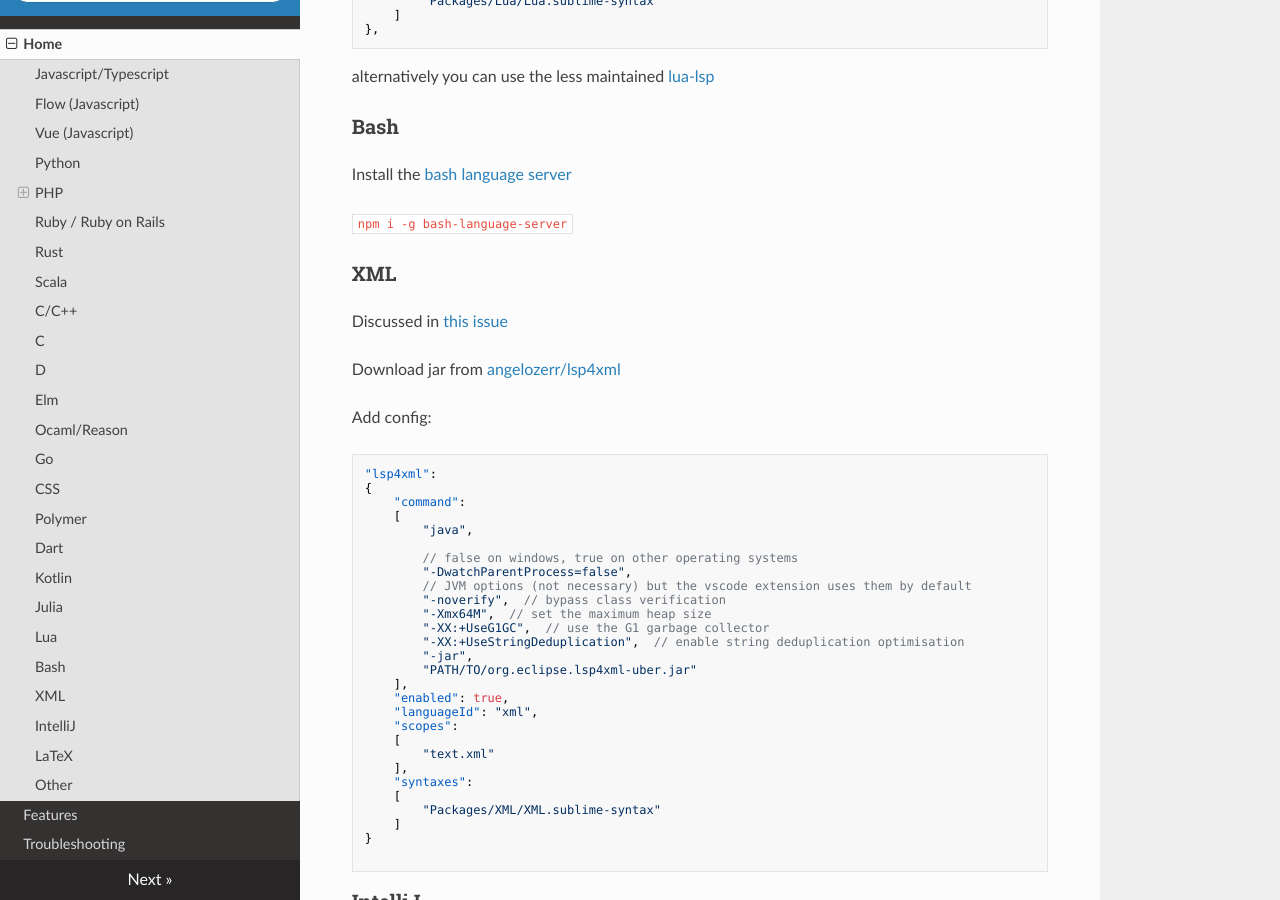
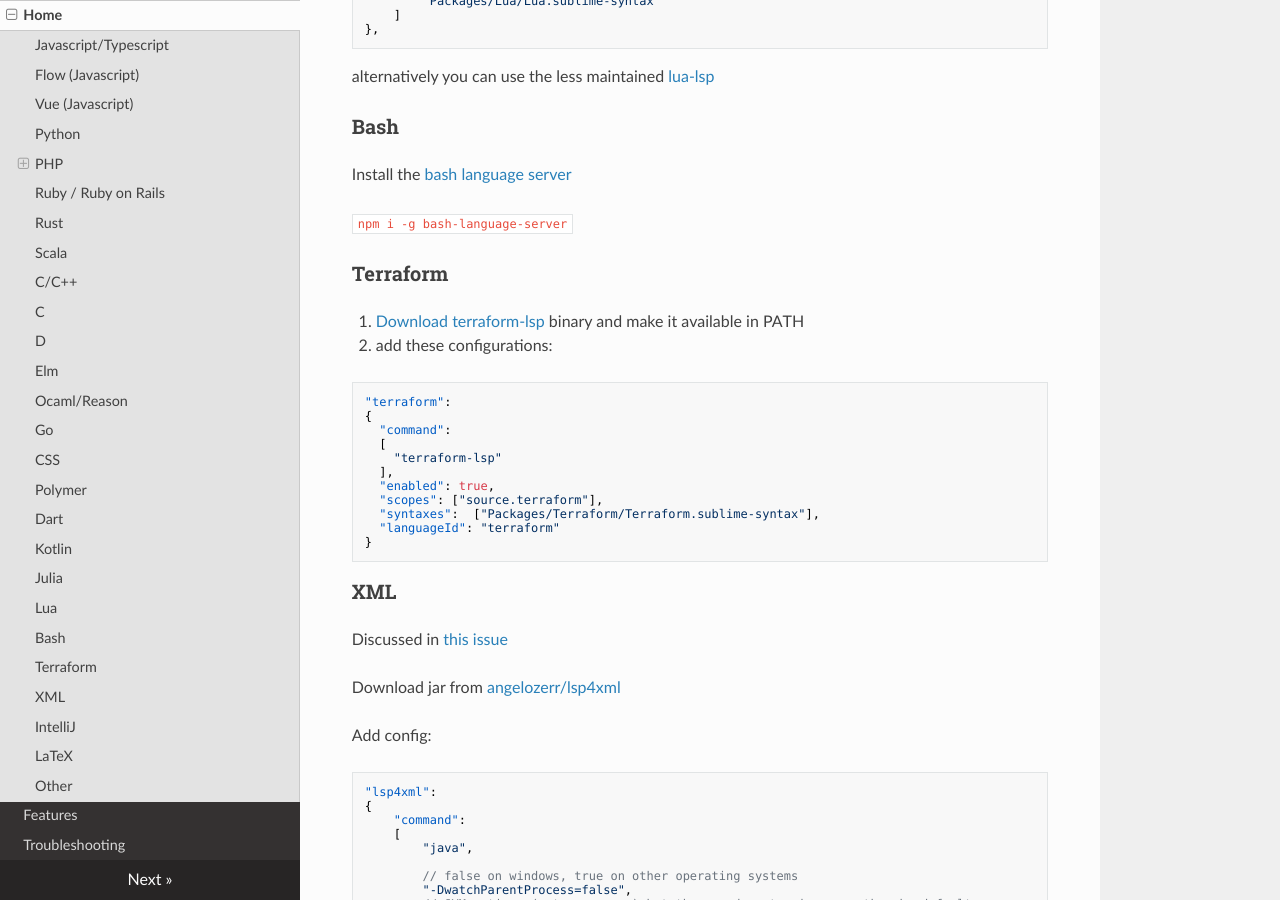
Before and after one commit to sublimelsp/LSP, an MkDocs documentation site: the page built from docs/index.md, in a window 1280 px wide and 900 px high, scrolled down 6263 px. Built offline with MkDocs 1.6.1, drawn with Linux system fonts in a browser that asks for light colours; nearby versions of some CDN libraries.

Commit message:
Add terraform-lsp server (#747)
* Added Terraform-lsp info

* Removed extra config for terraform-lsp docs

````diff
--- a/docs/index.md
+++ b/docs/index.md
@@ -319,6 +319,24 @@
 
 `npm i -g bash-language-server`
 
+### Terraform<a name="terraform">
+
+1. Download [terraform-lsp](https://github.com/juliosueiras/terraform-lsp/releases) binary and make it available in PATH
+2. add these configurations:
+```json
+"terraform":
+{
+  "command":
+  [
+    "terraform-lsp"
+  ],
+  "enabled": true,
+  "scopes": ["source.terraform"],
+  "syntaxes":  ["Packages/Terraform/Terraform.sublime-syntax"],
+  "languageId": "terraform"
+}
+```
+
 ### XML
 
 Discussed in [this issue](https://github.com/tomv564/LSP/issues/578)
````
Also changed, not shown: README.md (+1 -0 lines).
